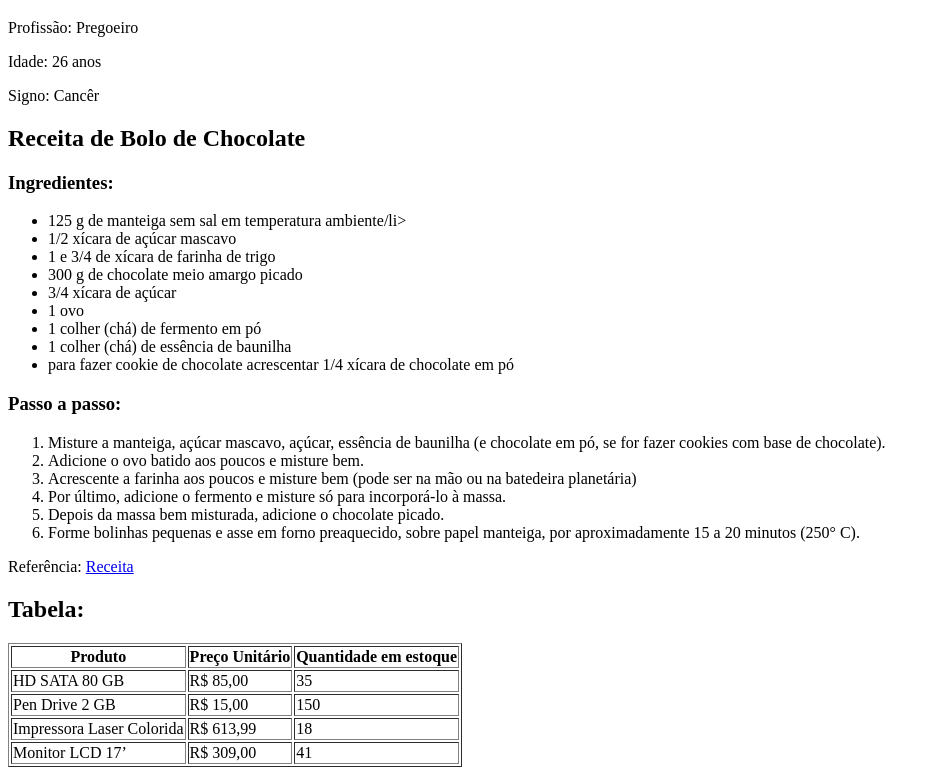
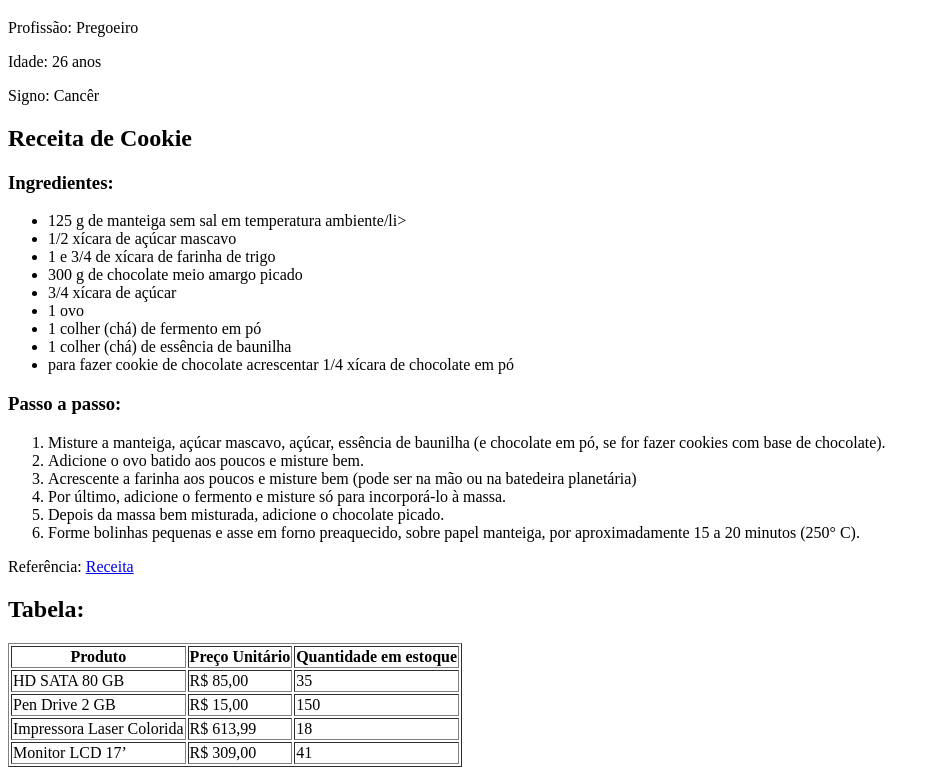
Before and after one commit to gukse/html-css, a plain HTML site: page aula 07/desafio.html in a window 1280 px wide. Shown: the part 61-830 px from the top of the page, without its empty margins (0-940 px from the left). Drawn offline with Linux system fonts and the light colour scheme.

Commit message:
Update desafio.html

```diff
--- a/aula 07/desafio.html
+++ b/aula 07/desafio.html
@@ -17,7 +17,7 @@
     </header>
 
     <section>
-        <h2>Receita de Bolo de Chocolate</h2>
+        <h2>Receita de Cookie</h2>
         <h3>Ingredientes:</h3>
         <ul>
             <li>125 g de manteiga sem sal em temperatura ambiente/li>
```
